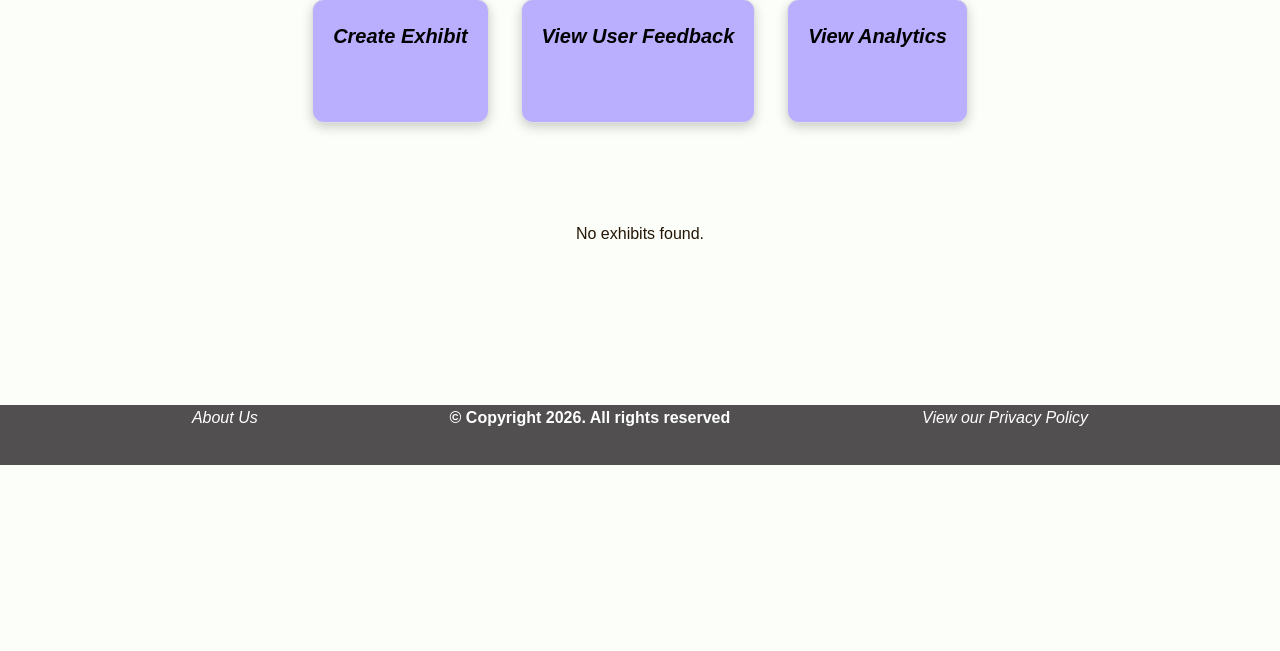
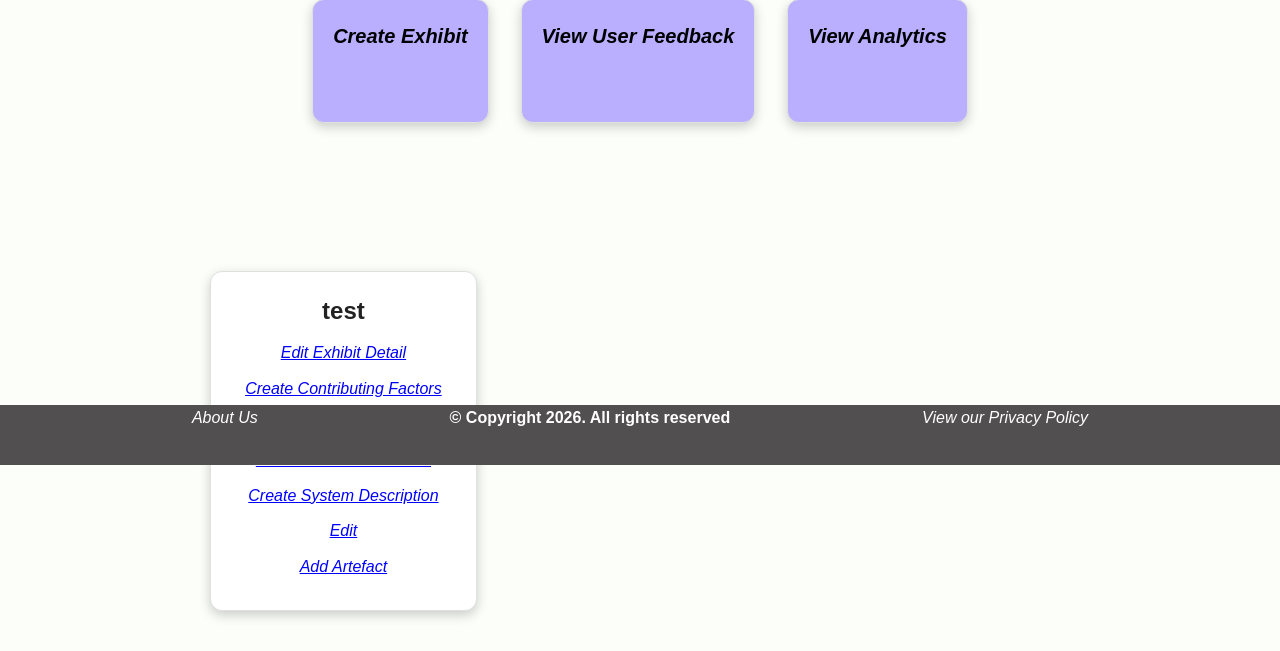
Before and after one commit to Smolleh/NewTeamProject, a Django app: page /curator_dashboard/ in a window 1280 px wide. Shown: the part 335-986 px from the top of the page. Before the commit the page ends 800 px from the top, so only its background shows below. Run offline with Django 5.2, Linux system fonts and the light colour scheme; a user stored in the database is signed in; data comes from the database, SQL or seed files in the repository; both versions use the stored data as it was after the commit; tables that the repository leaves empty hold one stand-in row (values such as "Sample post").

Commit message:
fixed curator dashboard exhibits not being listed

```diff
--- a/museumProject/museumApp/templates/pages/curator_dashboard.html
+++ b/museumProject/museumApp/templates/pages/curator_dashboard.html
@@ -10,9 +10,10 @@
         <li class="management-card"><a href="{% url 'home'%}">View Analytics </a></li>
     </ul>
 
-    {% if exhibit %}
+    {% if exhibits %}
         <ul class="curator-grid">
-            {% for exhibit in exhibit %}
+            {% for exhibit in exhibits %}
+
                 <li class="curator-card">
                     <h2>{{ exhibit.title }}</h2>
                     <div class="curator-links">
--- a/museumProject/museumApp/views_frontend.py
+++ b/museumProject/museumApp/views_frontend.py
@@ -3,6 +3,8 @@ from django.conf import settings
 from .models import *
 from .decorators import curator_required
 from django.contrib.auth.decorators import login_required
+from quizApp.models import Quiz
+
 
 # URLs to render actual HTML pages for the front end
 @login_required
```
Also changed, not shown: museumProject/db.sqlite3.
